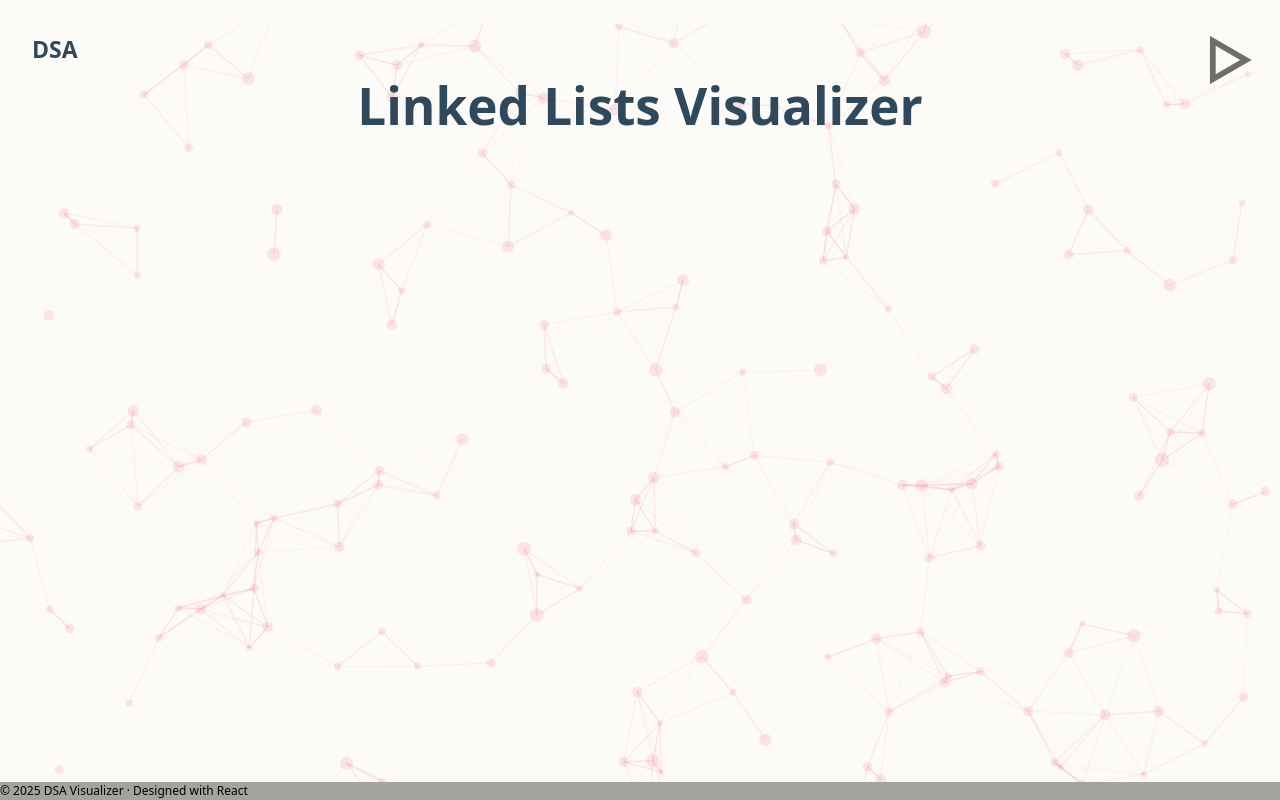
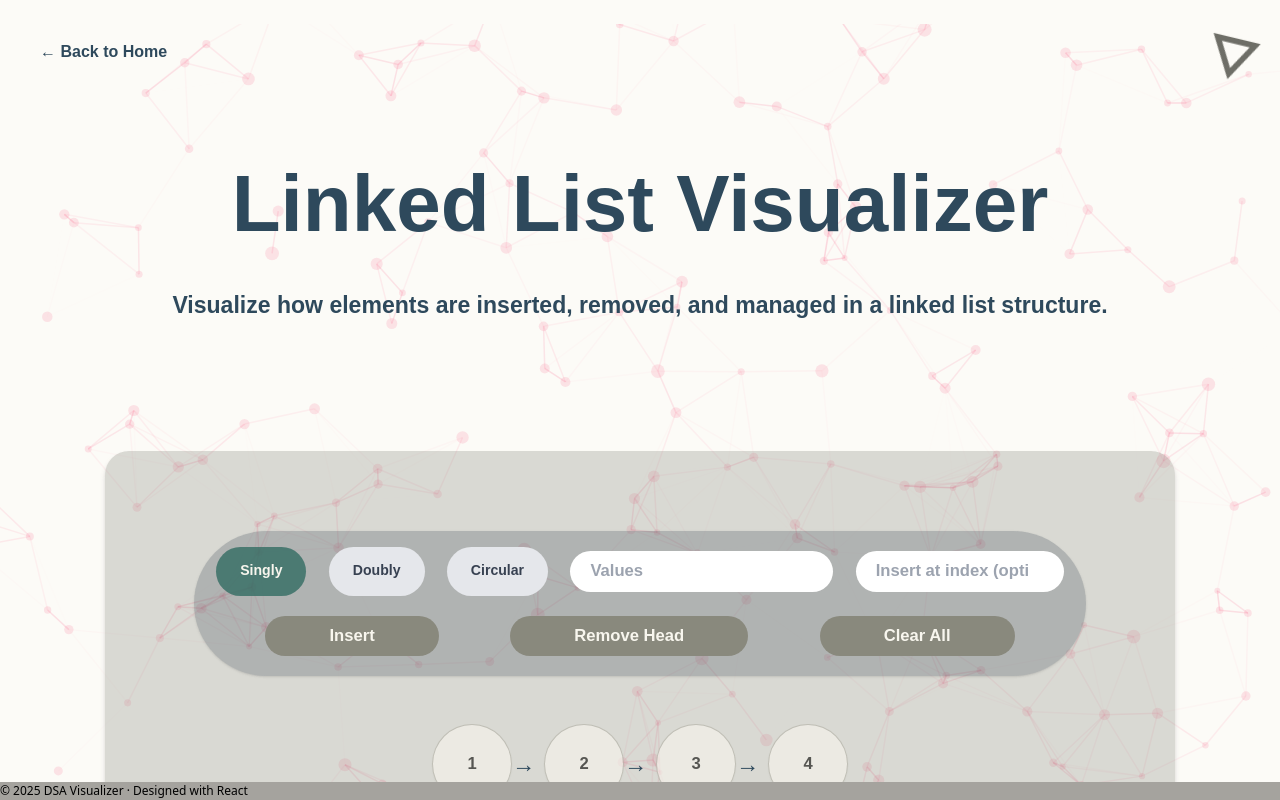
Before and after one commit to saltyJellyFish/visualizer, a React (Vite) app: page /linkedLists in a window 1280 px wide. Shown: the top 800 px of the page. Built offline with nearby package versions, Linux system fonts and the light colour scheme; a web font is replaced by a local one.

Commit message:
Started LL visualizer, create textContent.js.

```diff
--- /dev/null
+++ b/src/components/LLVisualizer.jsx
@@ -0,0 +1,159 @@
+// src/components/LinkedListVisualizer.jsx
+import React, { useState, useRef, useEffect } from 'react';
+import { motion, AnimatePresence } from 'framer-motion';
+
+const LinkedListTypes = ['Singly', 'Doubly', 'Circular'];
+
+export default function LinkedListVisualizer({ initial = [] }) {
+  const [list, setList] = useState(initial);
+  const [type, setType] = useState('Singly');
+  const [hovered, setHovered] = useState(null);
+  const [inputValue, setInputValue] = useState('');
+  const [insertIndex, setInsertIndex] = useState('');
+  const [error, setError] = useState('');
+  const containerRef = useRef();
+
+  const handleInsert = () => {
+    setError('');
+    const vals = inputValue.split(/[\s,]+/).filter(v => v);
+    if (!vals.length) return setError('Enter one or more values to insert.');
+    if (insertIndex === '') {
+      setList([...list, ...vals]);
+    } else {
+      const idx = parseInt(insertIndex);
+      if (isNaN(idx) || idx < 0 || idx > list.length) {
+        return setError('Invalid insertion index.');
+      }
+      const newList = [...list.slice(0, idx), ...vals, ...list.slice(idx)];
+      setList(newList);
+    }
+    setInputValue('');
+    setInsertIndex('');
+  };
+
+  const handleRemove = () => {
+    setError('');
+    if (!list.length) return setError('Linked List is empty.');
+    setList(list.slice(1));
+  };
+
+  const handleClear = () => {
+    setError('');
+    setList([]);
+  };
+
+  return (
+    <div className="flex flex-col items-center space-y-6 mb-20">
+      <div className="tanBox">
+        <div className="nbar flex-wrap gap-4">
+          {/* Type Selection Buttons */}
+          {LinkedListTypes.map(llType => (
+            <button
+              key={llType}
+              onClick={() => setType(llType)}
+              className={`px-6 py-2 rounded-full text-lg font-semibold transition ${
+                type === llType ? 'bg-seaGreen bg-opacity-80 text-backgroundLighter' : 'bg-gray-200 text-gray-700 hover:bg-gray-300'
+              }`}
+            >
+              {llType}
+            </button>
+          ))}
+
+          {/* Input */}
+          <div className="relative inline-block group">
+            <input
+              type="text"
+              placeholder="Values"
+              value={inputValue}
+              onChange={e => setInputValue(e.target.value)}
+              className="searchBoxPlaceholder"
+            />
+            <div className="bottonHover">
+              Enter values (comma or space separated).
+            </div>
+          </div>
+
+          {/* Insert Index */}
+          <div className="relative inline-block group">
+            <input
+              type="number"
+              placeholder="Insert at index (optional)"
+              value={insertIndex}
+              onChange={e => setInsertIndex(e.target.value)}
+              className="searchBoxPlaceholder w-52"
+            />
+            <div className="bottonHover">
+              Optional index to insert value(s).
+            </div>
+          </div>
+
+          {/* Buttons */}
+          <div className="relative inline-block group">
+            <button onClick={handleInsert} className="bg-opacity-50 buttons">
+              Insert
+            </button>
+            <div className="bottonHover">Insert value(s) at end or specific index.</div>
+          </div>
+
+          <div className="relative inline-block group">
+            <button onClick={handleRemove} className="bg-opacity-70 buttons">
+              Remove Head
+            </button>
+            <div className="bottonHover">Removes first node from list.</div>
+          </div>
+
+          <div className="relative inline-block group">
+            <button onClick={handleClear} className="bg-opacity-85 buttons">
+              Clear All
+            </button>
+            <div className="bottonHover">Clears all nodes from the list.</div>
+          </div>
+        </div>
+
+        {/* Errors */}
+        {error && <div className="errorText">{error}</div>}
+
+        {/* List Visual */}
+        <div
+          ref={containerRef}
+          className="flex flex-wrap items-center gap-8 m-8 p-4 overflow-auto"
+        >
+          <AnimatePresence initial={false}>
+            {list.map((val, i) => (
+              <motion.div
+                key={i}
+                layout
+                initial={{ opacity: 0, scale: 0.8 }}
+                animate={{ opacity: 1, scale: 1 }}
+                exit={{ opacity: 0, scale: 0.8 }}
+                whileHover={{ y: -5, boxShadow: '0 4px 10px rgba(0,0,0,0.15)' }}
+                onHoverStart={() => setHovered(i)}
+                onHoverEnd={() => setHovered(null)}
+                className="node"
+              >
+                <span className="font-ancizar text-xl">{val}</span>
+                <motion.span
+                  initial={{ scale: 0 }}
+                  animate={{ scale: i === hovered ? 1.4 : 0 }}
+                  transition={{ type: 'spring', stiffness: 300, damping: 20 }}
+                  className="nodeHover"
+                >
+                  {i}
+                </motion.span>
+                {type === 'Singly' && i < list.length - 1 && (
+                  <span className="absolute -right-6 text-2xl font-bold text-darkBlue">→</span>
+                )}
+                {type === 'Doubly' && (
+                  <span className="absolute -right-6 text-2xl font-bold text-darkBlue">⇄</span>
+                )}
+                {type === 'Circular' && (
+                  <span className="absolute -right-6 text-2xl font-bold text-darkBlue">↻</span>
+                )}
+              </motion.div>
+            ))}
+          </AnimatePresence>
+        </div>
+      </div>
+    </div>
+  );
+}
--- a/src/components/SQVisualizer.jsx
+++ b/src/components/SQVisualizer.jsx
@@ -3,6 +3,7 @@ import React, { useState, useRef, useEffect } from 'react';
 import { motion, AnimatePresence } from 'framer-motion';
 
 //ADD: Allow picking and moving elements around.
+//ADD: Make it save state in localStorage so it persists across stack/queue changes. OR could add both stack and queue in the same page as two different visualizers.
 
 /* StackVisualizer */
 export function StackVisualizer({ initial = [] }) {
--- a/src/pages/LinkedLists.jsx
+++ b/src/pages/LinkedLists.jsx
@@ -1,15 +1,28 @@
+// src/pages/LinkedLists.jsx
 import React from 'react';
 import { Link } from 'react-router-dom';
+import LinkedListVisualizer from '../components/LLVisualizer';
 
-export default function LinkedLists() {
+export default function LinkedListPage() {
   return (
-    <div className="mainContentWrapper p-8">
-      <Link className="text-2xl text-darkBlue font-bold" to="/">
-        <div className="text-2xl text-darkBlue font-bold">DSA</div>
+    <div className="mainContentWrapper p-10 font-ancizar">
+      <Link to="/" className="homeLink">
+        ← Back to Home
       </Link>
-      <h2 className="text-3xl text-darkBlue font-bold place-self-center">
-        Linked Lists Visualizer
-      </h2>
+      <div className="my-20 flex flex-col items-center">
+        <h1 className="dsaName">Linked List Visualizer</h1>
+        <p className="dsaDesc">
+          Visualize how elements are inserted, removed, and managed in a linked list structure.
+        </p>
+      </div>
+
+      <div className="cardDesc p-2">
+        <LinkedListVisualizer initial={[1, 2, 3, 4]} />
+      </div>
+
+      <footer className="footer">
+        &copy; {new Date().getFullYear()} DSA Visualizer
+      </footer>
     </div>
   );
 }
--- /dev/null
+++ b/src/textContent.js
@@ -0,0 +1,9 @@
+// src/constants/textContent.js
+export const common = {
+  searchInput: "Enter values separated by commas or spaces.",
+
+
+  welcomeMessage: "Welcome to the Data Structures Visualizer!",
+  stackDescription: "A Stack follows the Last In, First Out (LIFO) principle.",
+  queueDescription: "A Queue follows the First In, First Out (FIFO) principle.",
+};
```
